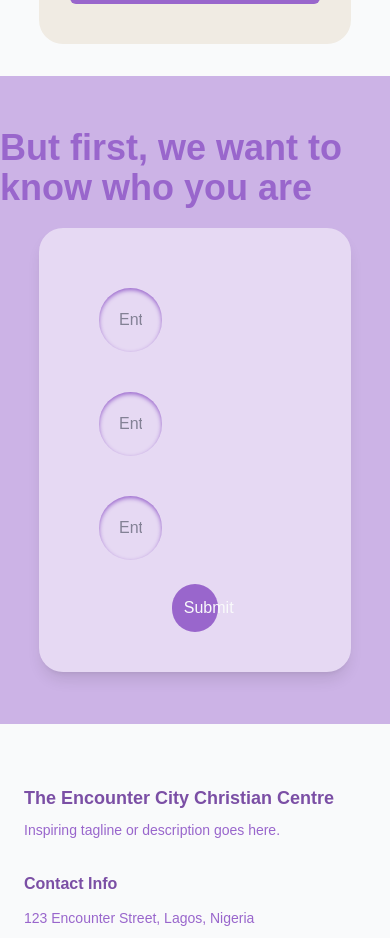
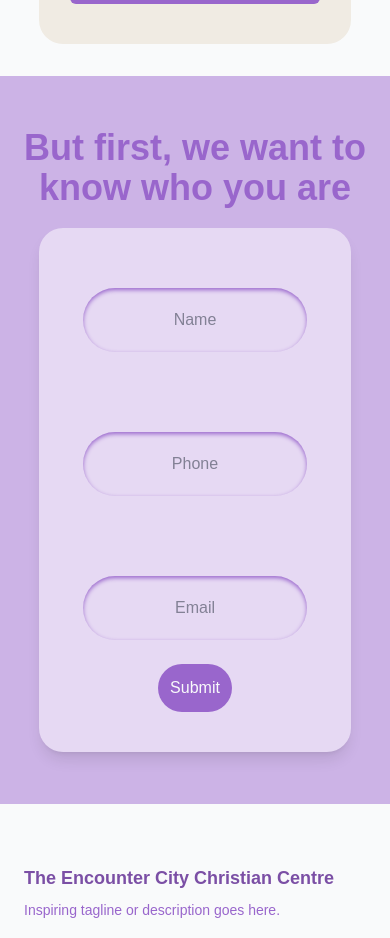
Before and after one commit to cptcode123/Encounter-City, a Next.js app: page /member in a window 390 px wide. Shown: the part 2000-2938 px from the top of the page. Built offline with nearby package versions, Linux system fonts and the light colour scheme.

Commit message:
added responsivness to the forms

```diff
--- a/src/app/contact/page.tsx
+++ b/src/app/contact/page.tsx
@@ -58,8 +58,8 @@ export default function ContactPage() {
                 </div>
 
                 {/* Contact Form */}
-                <div className="flex flex-col order-2 ">
-                    <h1 className="text-3xl font-bold pl-6 mb-10">Get in Touch</h1>
+                <div className="flex flex-col order-2  bg-primary w-full  mx-auto rounded-2xl shadow-lg p-6">
+                    <h1 className="text-3xl text-white font-bold pl-6 mb-10 text-center">Send us a Message</h1>
                 <motion.form className="space-y-6 order-1 bg-bg p-6 rounded-xl " id="send"
                 initial={{opacity:0, y:-20}}
                 whileInView={{opacity:1, y:0}}
--- a/src/app/member/page.tsx
+++ b/src/app/member/page.tsx
@@ -71,15 +71,15 @@ export default function MemberPage() {
             initial={{opacity:0}}
             whileInView={{opacity:1}}
             transition={{duration:0.8}}
-            className='text-4xl font-bold mb-5 text-primary '> But first, we want to know who you are</motion.h1>
+            className='text-4xl font-bold mb-5 text-primary text-center'> But first, we want to know who you are</motion.h1>
 
-        <motion.form className="w-[80%] rounded-3xl flex flex-col gap-1 justify-center bg-[#E6D9F3] shadow-lg py-10 px-10 backdrop-blur-md" action="">
-            <div className='p-5 flex flex-col md:flex-row gap-10 justify-center'>
-                <input type="text" placeholder="Enter your name" className="w-[33%] p-5 inset-shadow-sm inset-shadow-primary rounded-4xl required " />
-                <input type="text" placeholder="Enter your Phone Number" className="w-[33%] p-5 inset-shadow-sm inset-shadow-primary rounded-4xl required " />
-                <input type="text" placeholder="Enter your Email address" className='w-[33%] p-5 inset-shadow-sm inset-shadow-primary rounded-4xl required ' />
+        <motion.form className="w-[80%] rounded-3xl flex flex-col gap-1 justify-center bg-[#E6D9F3] shadow-lg py-10 px-6 backdrop-blur-md" action="">
+            <div className='p-5 flex flex-col md:flex-row gap-20 justify-center'>
+                <input type="text" placeholder="Name" className="p-5 text-center inset-shadow-sm inset-shadow-primary rounded-4xl required " />
+                <input type="text" placeholder="Phone" className=" p-5 text-center inset-shadow-sm inset-shadow-primary rounded-4xl required " />
+                <input type="text" placeholder="Email" className=' p-5 text-center inset-shadow-sm inset-shadow-primary rounded-4xl required ' />
             </div>
-            <button type='submit' className='w-[20%] mx-auto p-3 bg-primary text-bg rounded-3xl'>Submit</button>
+            <button type='submit' className='mx-auto p-3 bg-primary text-bg rounded-3xl'>Submit</button>
         </motion.form>
 
         </div>
```
